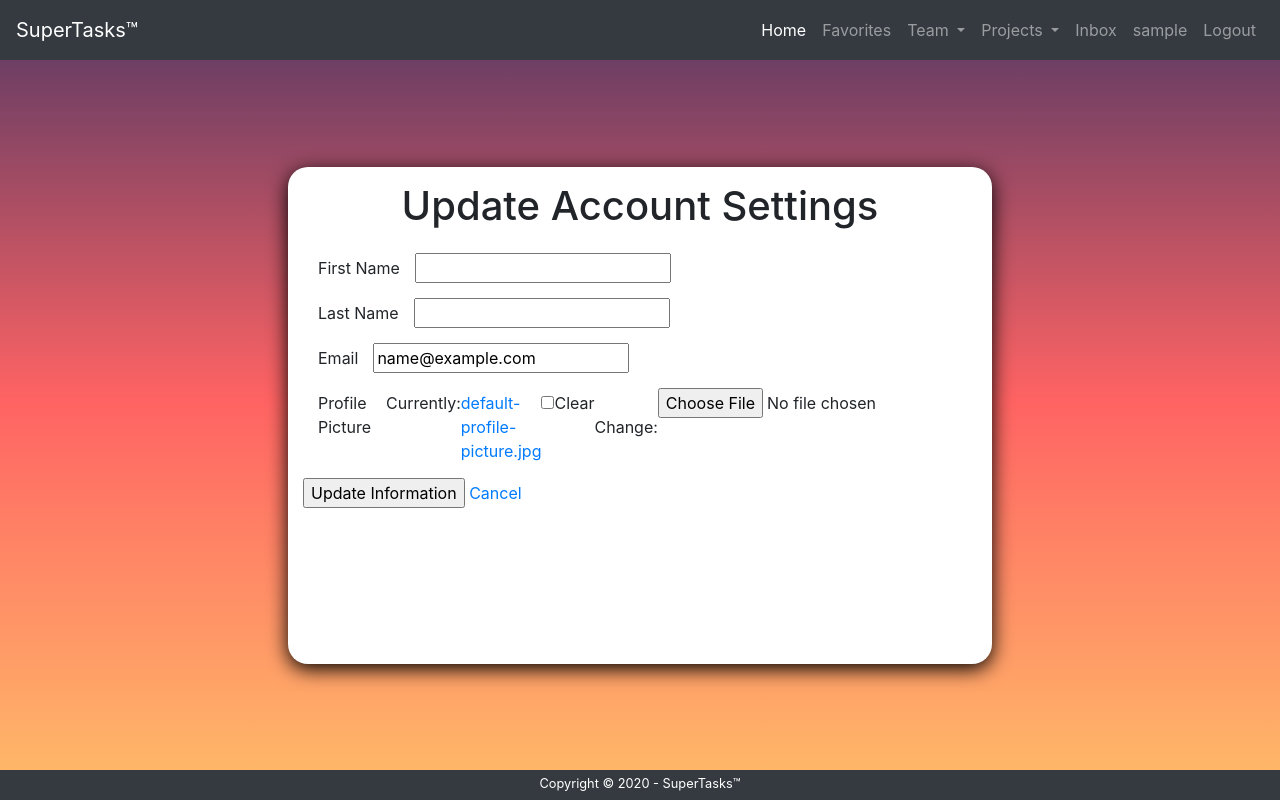
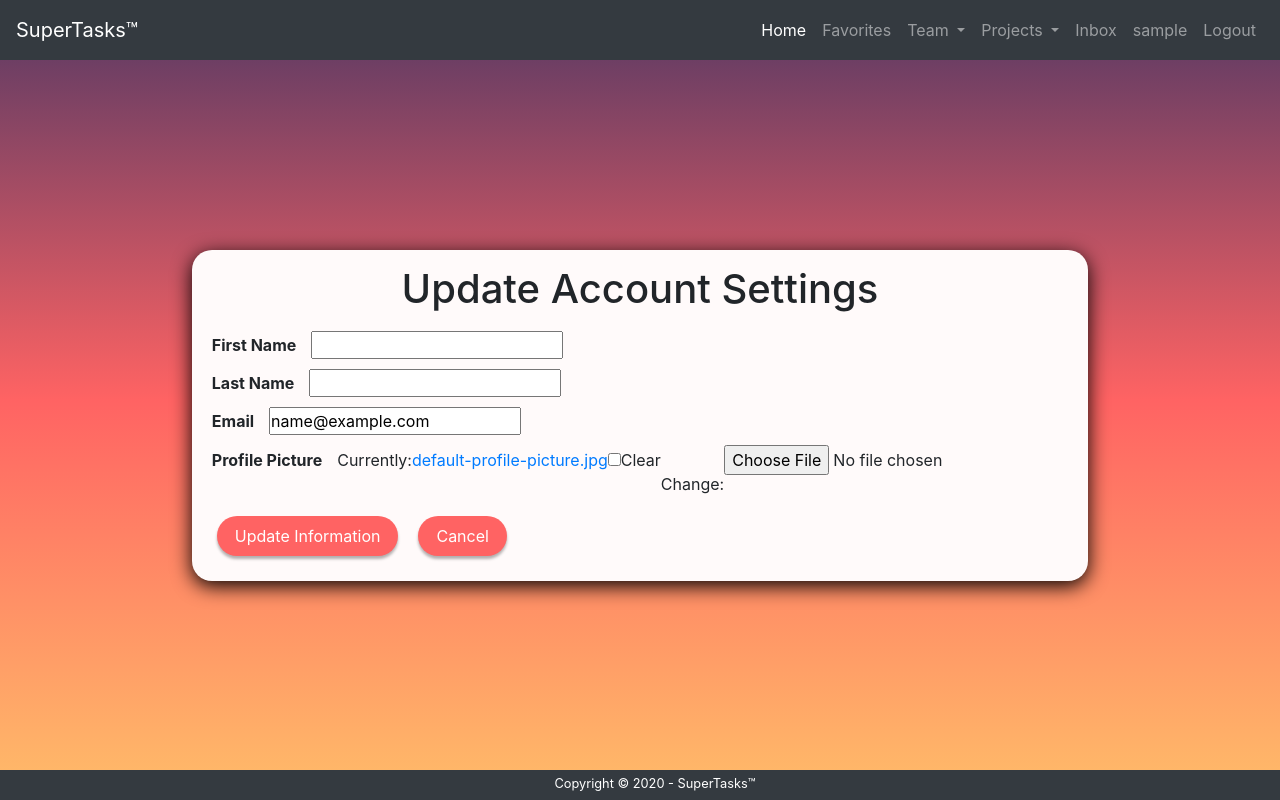
Before and after one commit to sd-owens/SuperTasks, a Django app: page /accounts/settings/ in a window 1280 px wide. Run offline with Django 3.2, Linux system fonts and the light colour scheme; the visitor is signed in with stand-in values (Sample User, id 1); some libraries are stand-ins or nearby versions.

Commit message:
Added styling to account settings page.

```diff
--- a/accounts/templates/accounts/settings.html
+++ b/accounts/templates/accounts/settings.html
@@ -26,7 +26,7 @@
         <div class="form-header">
             <h1>Update Account Settings</h1>
         </div>
-        <form method="POST" action="{% url 'settings' %}" enctype="multipart/form-data">
+        <form class="settings-form" method="POST" action="{% url 'settings' %}" enctype="multipart/form-data">
             {% csrf_token %}
 
             <div class="form-field first-name">
--- a/static/CSS/account_settings.css
+++ b/static/CSS/account_settings.css
@@ -5,12 +5,16 @@
     box-sizing: border-box;
 }
 
+*, *:after, *:before {
+    box-sizing: inherit;
+    padding: 0;
+    margin: 0;
+}
+
 .settings-form-container {
-    background: white;
-    height: 70%;
-    width: 55%;
+    background-color: snow;
+    border-radius: 20px;
     padding: 15px;
-    border-radius: 20px;
     box-shadow: 0 5px 20px black;
 
     display: flex;
@@ -18,19 +22,69 @@
 }
 
 .form-header {
+    font-weight: bold;
+    align-self: center;
+}
+
+.form-field {
+    margin: 10px 5px;
+    display: flex;
+    align-items: baseline;
+}
+
+.form-field-label {
+    font-weight: bold;
+    margin-right: 15px;
+}
+
+/* .settings-form-container {
+    background: white;
+    border-radius: 20px;
+    box-shadow: 0 5px 20px black;
+
+    display: flex;
+    flex-direction: column;
+    align-items: center;
+}
+
+.form-header {
     text-align: center;
+}
+
+.settings-form {
+    display: grid;
+    grid-template-rows: repeat(5, 1fr);
 }
 
 .form-field {
     display: flex;
+    flex-wrap: wrap;
     align-items: baseline;
-    margin: 15px;
+    border-bottom: 2px solid black;
+    padding: 15px;
 }
 
 .form-field-label {
-    margin-right: 15px;
+    padding: 0 10px;
+    font-weight: bold;
+} */
+
+.form-button-container {
+    display: flex;
+    align-items: baseline;
 }
 
-.form-button-container {
+.form-button-container input, .form-button-container a {
+    margin: 10px;
+    padding: 8px 18px;
+    border-radius: 25px;
+    border: none;
+    text-decoration: none;
+    color: white;
+    background-color: #ff6363;
+    box-shadow: 0 3px 3px rgba(0, 0, 0, 0.3);
+}
 
+.form-button-container input:hover, .form-button-container a:hover {
+    box-shadow: 0 4px 5px rgba(0, 0, 0, 0.5);
 }
```
Also changed, not shown: static/CSS/account_home.css (+7 -3 lines).
